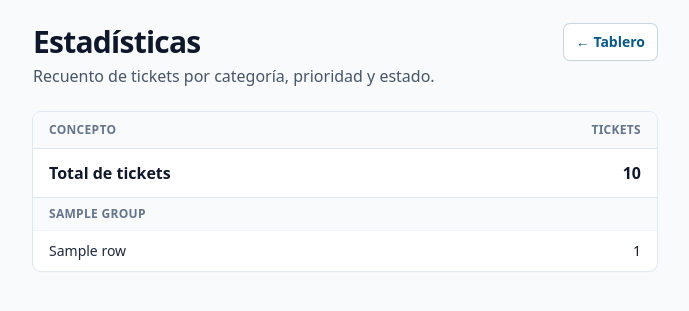
After one commit to ArantxaData/prompt-commit-triagebot, a FastAPI app: template templates/estadisticas.html in a window 1280 px wide. The commit adds this page. Shown: the top 311 px of the page, without its empty margins (295-984 px from the left). Run offline with FastAPI, Linux system fonts and the light colour scheme; the template is opened without the code that fills it: most values are stand-ins (such as "Sample title", 1, 10 or a date in 2020); some libraries are stand-ins or nearby versions.

Commit message:
Botón Estadísticas y página con la tabla resumen
- Botón "Estadísticas" arriba a la derecha del tablero; abre /estadisticas en
  una pestaña nueva (target=_blank con rel=noopener y aviso para lectores de
  pantalla).
- Página /estadisticas: tabla con el total de tickets y el recuento por
  categoría, prioridad y estado, con los textos en español del tablero. Los
  valores sin tickets salen con 0. Llama a db.ticket_stats().
- Tests de la interfaz (botón, orden y recuentos, ceros, etiqueta de reserva e
  integración con la función real).

Co-Authored-By: Claude Sonnet 5.5 <noreply@anthropic.com>

```diff
--- a/app/ui.py
+++ b/app/ui.py
@@ -131,6 +131,33 @@ def index(
     )
 
 
+# Páginas de estadísticas: clave de db.ticket_stats() -> (título del grupo, textos en español).
+STAT_GROUPS = (
+    ("by_category", "Categoría", {**dict(CATEGORIES), NOT_INFERRED: "no inferido"}),
+    ("by_priority", "Prioridad", {**dict(PRIORITIES), NOT_INFERRED: "no inferido"}),
+    ("by_status", "Estado", dict(STATUSES)),
+)
+
+
+def _stats_groups(stats: dict) -> list[dict]:
+    """Los desgloses de db.ticket_stats() listos para pintar: título y filas (texto, recuento)."""
+    return [
+        {
+            "title": title,
+            "rows": [(labels.get(value, value), count) for value, count in stats[key].items()],
+        }
+        for key, title, labels in STAT_GROUPS
+    ]
+
+
+@router.get("/estadisticas", response_class=HTMLResponse)
+def stats_page(request: Request) -> HTMLResponse:
+    """Tabla resumen: total de tickets y recuento por categoría, prioridad y estado."""
+    stats = db.ticket_stats()
+    context = {"total": stats["total"], "groups": _stats_groups(stats)}
+    return _html(request, "estadisticas.html", context)
+
+
 @router.post("/ui/tickets", response_class=HTMLResponse)
 def create_ticket_form(
     request: Request,
--- /dev/null
+++ b/templates/estadisticas.html
@@ -0,0 +1,61 @@
+<!doctype html>
+<html lang="es">
+<head>
+  <meta charset="utf-8">
+  <meta name="viewport" content="width=device-width, initial-scale=1">
+  <title>Estadísticas · TriageBot</title>
+  <script src="https://cdn.tailwindcss.com"></script>
+  <style>
+    ::selection { background: #bae6fd; color: #0c4a6e; }
+    :where(a, button):focus-visible { outline: 2px solid #0369a1; outline-offset: 2px; }
+    table { font-variant-numeric: tabular-nums; }
+  </style>
+</head>
+<body class="bg-slate-50 text-slate-900 antialiased">
+  <main class="mx-auto max-w-2xl px-4 py-6 md:px-6">
+    <header class="flex items-start justify-between gap-4">
+      <div>
+        <h1 class="text-3xl font-bold tracking-tight">Estadísticas</h1>
+        <p class="mt-1 text-slate-600">Recuento de tickets por categoría, prioridad y estado.</p>
+      </div>
+      <a href="/"
+         class="shrink-0 rounded-md bg-white px-3 py-2 text-sm font-semibold text-sky-800 shadow-sm ring-1 ring-slate-300 hover:bg-slate-50 max-md:py-2.5">
+        ← Tablero
+      </a>
+    </header>
+
+    <div class="mt-6 overflow-hidden rounded-lg bg-white shadow-sm ring-1 ring-slate-200">
+      <table class="w-full text-left text-sm">
+        <caption class="sr-only">Resumen de tickets por categoría, prioridad y estado</caption>
+        <thead class="bg-slate-50">
+          <tr class="border-b border-slate-200">
+            <th scope="col" class="px-4 py-2.5 text-xs font-semibold uppercase tracking-wide text-slate-500">Concepto</th>
+            <th scope="col" class="px-4 py-2.5 text-right text-xs font-semibold uppercase tracking-wide text-slate-500">Tickets</th>
+          </tr>
+        </thead>
+        <tbody>
+          <tr class="border-b border-slate-200">
+            <th scope="row" class="px-4 py-3 text-left text-base font-semibold">Total de tickets</th>
+            <td class="px-4 py-3 text-right text-base font-semibold">{{ total }}</td>
+          </tr>
+        </tbody>
+        {% for group in groups %}
+        <tbody class="border-t border-slate-200">
+          <tr class="bg-slate-50">
+            <th scope="rowgroup" colspan="2" class="px-4 py-2 text-xs font-semibold uppercase tracking-wide text-slate-500">
+              {{ group.title }}
+            </th>
+          </tr>
+          {% for label, count in group.rows %}
+          <tr class="border-t border-slate-100">
+            <th scope="row" class="px-4 py-2.5 text-left font-normal text-slate-800">{{ label }}</th>
+            <td class="px-4 py-2.5 text-right {{ 'font-medium text-slate-900' if count else 'text-slate-500' }}">{{ count }}</td>
+          </tr>
+          {% endfor %}
+        </tbody>
+        {% endfor %}
+      </table>
+    </div>
+  </main>
+</body>
+</html>
```
Also changed, not shown: templates/index.html (+10 -3 lines), tests/test_ui_stats.py (added, +114 -0 lines).
